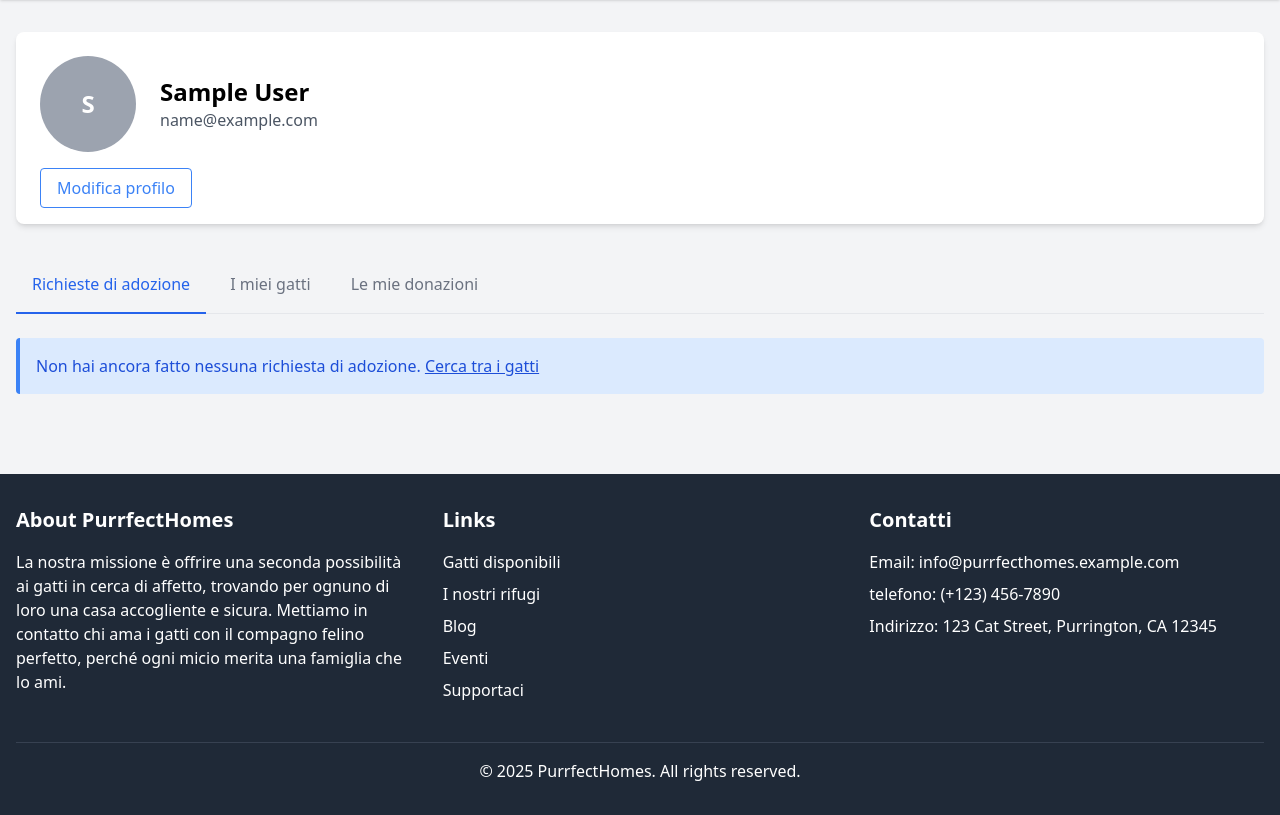
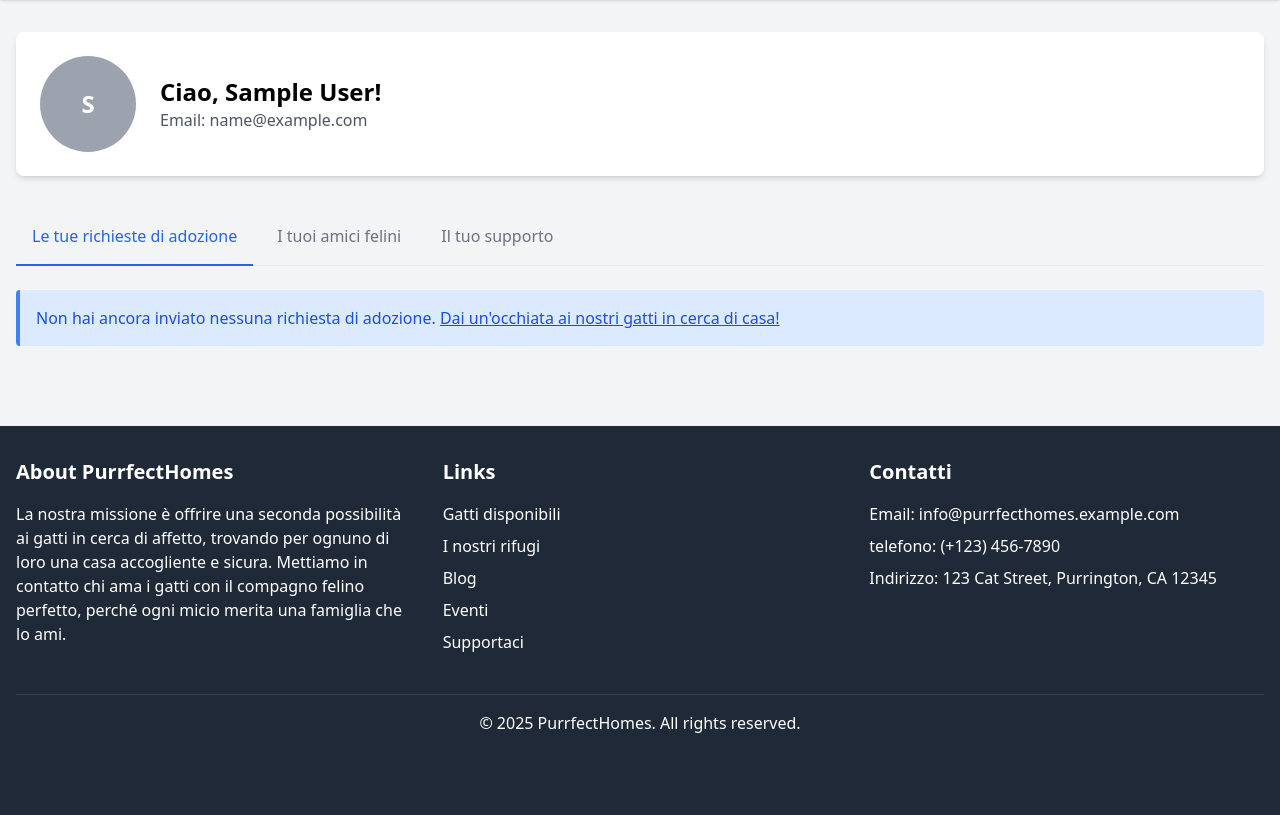
Before and after one commit to Alle-marchio/catadoption, a Django app: page /profile/ in a window 1280 px wide. Shown: the part 72-887 px from the top of the page. After the commit the page ends 805 px from the top, so only its background shows below. Run offline with Django 4.2, Linux system fonts and the light colour scheme; the visitor is signed in with stand-in values (Sample User, id 1); data that the repository does not hold is empty; some libraries are stand-ins or nearby versions.

Commit message:
redesign user_profile.html.

```diff
--- a/templates/registration/user_profile.html
+++ b/templates/registration/user_profile.html
@@ -1,10 +1,9 @@
 {% extends "base.html" %}
 
-{% block title %}User Profile{% endblock %}
+{% block title %}Il mio profilo{% endblock %}
 
 {% block content %}
 <div class="container mx-auto px-4 py-8">
-    <!-- User Information Section -->
     <div class="mb-8">
         <div class="bg-white rounded-lg shadow-md">
             <div class="p-6">
@@ -17,48 +16,49 @@
                         </div>
                     {% endif %}
                     <div class="ml-0 md:ml-6 mt-4 md:mt-0 text-center md:text-left">
-                        <h1 class="text-2xl font-bold">{{ user.get_full_name|default:user.username }}</h1>
-                        <p class="text-gray-600">{{ user.email }}</p>
-                        <p class="text-gray-600">{{ user.phone }}</p>
+                        <h1 class="text-2xl font-bold">Ciao, {{ user.get_full_name|default:user.username }}!</h1>
+                        <p class="text-gray-600">Email: {{ user.email }}</p>
+                        {% if user.phone %}
+                            <p class="text-gray-600">Telefono: {{ user.phone }}</p>
+                        {% endif %}
                     </div>
                 </div>
+            {% comment %}
                 <div class="mt-6">
-                    <a href="#" class="px-4 py-2 border border-blue-500 text-blue-500 rounded hover:bg-blue-500 hover:text-white transition-colors">Modifica profilo</a>
+                    <a href="#" class="px-4 py-2 border border-blue-500 text-blue-500 rounded hover:bg-blue-500 hover:text-white transition-colors">Modifica i tuoi dati</a>
                 </div>
+            {% endcomment %}
             </div>
         </div>
     </div>
 
-    <!-- Tabs Navigation -->
     <div class="mb-6 border-b border-gray-200">
         <ul class="flex flex-wrap -mb-px" id="profileTabs" role="tablist">
             <li class="mr-2">
                 <button class="inline-block py-4 px-4 text-blue-600 border-b-2 border-blue-600 rounded-t-lg active"
                        id="adoption-requests-tab" data-tabs-target="#adoption-requests" type="button" role="tab"
                        aria-controls="adoption-requests" aria-selected="true">
-                    Richieste di adozione
+                    Le tue richieste di adozione
                 </button>
             </li>
             <li class="mr-2">
                 <button class="inline-block py-4 px-4 text-gray-500 hover:text-gray-600 hover:border-gray-300 border-b-2 border-transparent rounded-t-lg"
                        id="adopted-cats-tab" data-tabs-target="#adopted-cats" type="button" role="tab"
                        aria-controls="adopted-cats" aria-selected="false">
-                    I miei gatti
+                    I tuoi amici felini
                 </button>
             </li>
             <li class="mr-2">
                 <button class="inline-block py-4 px-4 text-gray-500 hover:text-gray-600 hover:border-gray-300 border-b-2 border-transparent rounded-t-lg"
                        id="donations-tab" data-tabs-target="#donations" type="button" role="tab"
                        aria-controls="donations" aria-selected="false">
-                    Le mie donazioni
+                    Il tuo supporto
                 </button>
             </li>
         </ul>
     </div>
 
-    <!-- Tab Content -->
     <div id="tabContent">
-        <!-- Adoption Requests Tab -->
         <div class="block" id="adoption-requests" role="tabpanel" aria-labelledby="adoption-requests-tab">
             {% if adoption_requests %}
                 <div class="grid grid-cols-1 md:grid-cols-2 gap-6">
@@ -74,11 +74,11 @@
                                     {% elif request.status == 'rejected' %}bg-white text-red-700
                                     {% else %}bg-gray-800 text-white{% endif %}">
                                     {% if request.status == 'pending' %}
-                                        riservato
+                                        In attesa di risposta
                                     {% elif request.status == 'approved' %}
-                                        Approvata
+                                        Richiesta approvata!
                                     {% else %}
-                                        Rifiutata
+                                        Richiesta non approvata
                                     {% endif %}
                                 </span>
                             </div>
@@ -89,17 +89,17 @@
                                             <img src="{{ request.cat.photos.first.image.url }}" alt="{{ request.cat.name }}" class="w-full h-32 object-cover rounded">
                                         {% else %}
                                             <div class="w-full h-32 bg-gray-200 rounded flex items-center justify-center">
-                                                <span class="text-gray-500">No photo</span>
+                                                <span class="text-gray-500">Nessuna foto</span>
                                             </div>
                                         {% endif %}
                                     </div>
                                     <div class="w-full md:w-2/3 md:pl-4">
-                                        <p class="mb-2"><span class="font-semibold">Data richiesta:</span> {{ request.request_date|date:"d/m/Y" }}</p>
-                                        <p class="mb-2"><span class="font-semibold">Motivazione:</span> {{ request.reason|truncatechars:100 }}</p>
+                                        <p class="mb-2"><span class="font-semibold">Richiesta inviata il:</span> {{ request.request_date|date:"d/m/Y" }}</p>
+                                        <p class="mb-2"><span class="font-semibold">La tua motivazione:</span> {{ request.reason|truncatechars:100 }}</p>
                                         {% if request.notes %}
-                                            <p class="mb-2"><span class="font-semibold">Note:</span> {{ request.notes|truncatechars:100 }}</p>
+                                            <p class="mb-2"><span class="font-semibold">Note dello staff:</span> {{ request.notes|truncatechars:100 }}</p>
                                         {% endif %}
-                                        <a href="{% url 'cat-detail' request.cat.id %}" class="mt-2 inline-block px-3 py-1 text-sm bg-blue-500 text-white rounded hover:bg-blue-600 transition-colors">Vedi gatto</a>
+                                        <a href="{% url 'cat-detail' request.cat.id %}" class="mt-2 inline-block px-3 py-1 text-sm bg-blue-500 text-white rounded hover:bg-blue-600 transition-colors">Scopri di più su {{ request.cat.name }}</a>
                                     </div>
                                 </div>
                             </div>
@@ -108,13 +108,12 @@
                 </div>
             {% else %}
                 <div class="bg-blue-100 border-l-4 border-blue-500 text-blue-700 p-4 rounded">
-                    Non hai ancora fatto nessuna richiesta di adozione.
-                    <a href="{% url 'cat-list' %}" class="font-medium underline">Cerca tra i gatti</a>
+                    Non hai ancora inviato nessuna richiesta di adozione.
+                    <a href="{% url 'cat-list' %}" class="font-medium underline">Dai un'occhiata ai nostri gatti in cerca di casa!</a>
                 </div>
             {% endif %}
         </div>
 
-        <!-- Adopted Cats Tab -->
         <div class="hidden" id="adopted-cats" role="tabpanel" aria-labelledby="adopted-cats-tab">
             {% if adopted_cats %}
                 <div class="grid grid-cols-1 md:grid-cols-2 lg:grid-cols-3 gap-6">
@@ -127,15 +126,15 @@
                                 <img src="{{ cat.photos.first.image.url }}" alt="{{ cat.name }}" class="w-full h-48 object-cover">
                             {% else %}
                                 <div class="w-full h-48 bg-gray-200 flex items-center justify-center">
-                                    <span class="text-gray-500">No photo</span>
+                                    <span class="text-gray-500">Nessuna foto</span>
                                 </div>
                             {% endif %}
                             <div class="p-4">
-                                <p class="mb-2"><span class="font-semibold">Age:</span> {{ cat.formatted_age }}</p>
-                                <p class="mb-2"><span class="font-semibold">Breed:</span> {{ cat.breed|default:"Mixed" }}</p>
-                                <p class="mb-2"><span class="font-semibold">Personality:</span> {{ cat.personality|truncatechars:50 }}</p>
+                                <p class="mb-2"><span class="font-semibold">Età:</span> {{ cat.formatted_age }}</p>
+                                <p class="mb-2"><span class="font-semibold">Razza:</span> {{ cat.breed|default:"Misto" }}</p>
+                                <p class="mb-2"><span class="font-semibold">Carattere:</span> {{ cat.personality|truncatechars:50 }}</p>
                                 <div class="mt-4">
-                                    <a href="{% url 'cat-detail' cat.id %}" class="px-3 py-1 text-sm border border-blue-500 text-blue-500 rounded hover:bg-blue-500 hover:text-white transition-colors">View Details</a>
+                                    <a href="{% url 'cat-detail' cat.id %}" class="px-3 py-1 text-sm border border-blue-500 text-blue-500 rounded hover:bg-blue-500 hover:text-white transition-colors">Guarda i dettagli</a>
                                 </div>
                             </div>
                         </div>
@@ -143,24 +142,23 @@
                 </div>
             {% else %}
                 <div class="bg-blue-100 border-l-4 border-blue-500 text-blue-700 p-4 rounded">
-                    You haven't adopted any cats yet.
-                    <a href="{% url 'cat-list' %}" class="font-medium underline">Browse our cats</a>
+                    Non hai ancora adottato nessun gatto.
+                    <a href="{% url 'cat-list' %}" class="font-medium underline">Scopri i nostri adorabili mici!</a>
                 </div>
             {% endif %}
         </div>
 
-        <!-- Donations Tab -->
         <div class="hidden" id="donations" role="tabpanel" aria-labelledby="donations-tab">
             {% if donations %}
                 <div class="overflow-x-auto">
                     <table class="min-w-full bg-white">
                         <thead class="bg-gray-100">
                             <tr>
-                                <th class="py-3 px-4 text-left">Date</th>
-                                <th class="py-3 px-4 text-left">Type</th>
-                                <th class="py-3 px-4 text-left">Shelter</th>
-                                <th class="py-3 px-4 text-left">Amount/Description</th>
-                                <th class="py-3 px-4 text-left">Message</th>
+                                <th class="py-3 px-4 text-left">Data</th>
+                                <th class="py-3 px-4 text-left">Tipo</th>
+                                <th class="py-3 px-4 text-left">Associazione</th>
+                                <th class="py-3 px-4 text-left">Importo/Descrizione</th>
+                                <th class="py-3 px-4 text-left">Messaggio</th>
                             </tr>
                         </thead>
                         <tbody>
@@ -169,13 +167,13 @@
                                     <td class="py-3 px-4">{{ donation.date|date:"d/m/Y" }}</td>
                                     <td class="py-3 px-4">
                                         {% if donation.donation_type == 'money' %}
-                                            <span class="px-2 py-1 text-xs rounded-full bg-green-100 text-green-800">Money</span>
+                                            <span class="px-2 py-1 text-xs rounded-full bg-green-100 text-green-800">Denaro</span>
                                         {% elif donation.donation_type == 'food' %}
-                                            <span class="px-2 py-1 text-xs rounded-full bg-blue-100 text-blue-800">Food</span>
+                                            <span class="px-2 py-1 text-xs rounded-full bg-blue-100 text-blue-800">Cibo</span>
                                         {% elif donation.donation_type == 'supplies' %}
-                                            <span class="px-2 py-1 text-xs rounded-full bg-yellow-100 text-yellow-800">Supplies</span>
+                                            <span class="px-2 py-1 text-xs rounded-full bg-yellow-100 text-yellow-800">Materiali</span>
                                         {% else %}
-                                            <span class="px-2 py-1 text-xs rounded-full bg-purple-100 text-purple-800">Other</span>
+                                            <span class="px-2 py-1 text-xs rounded-full bg-purple-100 text-purple-800">Altro</span>
                                         {% endif %}
                                     </td>
                                     <td class="py-3 px-4">{{ donation.shelter.name }}</td>
@@ -193,12 +191,12 @@
                     </table>
                 </div>
                 <div class="mt-6">
-                    <a href="{% url 'donation-create' %}" class="px-4 py-2 bg-blue-500 text-white rounded hover:bg-blue-600 transition-colors">Make Another Donation</a>
+                    <a href="{% url 'donation-create' %}" class="px-4 py-2 bg-blue-500 text-white rounded hover:bg-blue-600 transition-colors">Fai un'altra donazione</a>
                 </div>
             {% else %}
                 <div class="bg-blue-100 border-l-4 border-blue-500 text-blue-700 p-4 rounded">
-                    You haven't made any donations yet.
-                    <a href="{% url 'donation-create' %}" class="font-medium underline">Make a donation</a>
+                    Non hai ancora effettuato donazioni.
+                    <a href="{% url 'donation-create' %}" class="font-medium underline">Sostieni i nostri amici a quattro zampe!</a>
                 </div>
             {% endif %}
         </div>
@@ -208,47 +206,47 @@
 
 {% block extra_js %}
 <script>
-    // Tab functionality
+    // Funzionalità delle tab
     document.addEventListener('DOMContentLoaded', function() {
         const tabButtons = document.querySelectorAll('[data-tabs-target]');
         const tabContents = document.querySelectorAll('#tabContent > div');
 
-        // Check for hash in URL
+        // Verifica se c'è un hash nell'URL
         const hash = window.location.hash;
         if (hash) {
             const targetTab = document.querySelector(`[data-tabs-target="${hash}"]`);
-            if (targetTab) activateTab(targetTab);
+            if (targetTab) attivaTab(targetTab);
         }
 
         tabButtons.forEach(button => {
             button.addEventListener('click', () => {
-                activateTab(button);
-                // Update URL hash
+                attivaTab(button);
+                // Aggiorna l'hash nell'URL
                 const targetId = button.getAttribute('data-tabs-target');
                 window.location.hash = targetId;
             });
         });
 
-        function activateTab(clickedButton) {
-            // Deactivate all tabs
+        function attivaTab(clickedButton) {
+            // Disattiva tutte le tab
             tabButtons.forEach(btn => {
                 btn.classList.remove('text-blue-600', 'border-blue-600');
                 btn.classList.add('text-gray-500', 'border-transparent');
                 btn.setAttribute('aria-selected', 'false');
             });
 
-            // Hide all content
+            // Nascondi tutti i contenuti
             tabContents.forEach(content => {
                 content.classList.add('hidden');
                 content.classList.remove('block');
             });
 
-            // Activate clicked tab
+            // Attiva la tab cliccata
             clickedButton.classList.remove('text-gray-500', 'border-transparent');
             clickedButton.classList.add('text-blue-600', 'border-blue-600');
             clickedButton.setAttribute('aria-selected', 'true');
 
-            // Show corresponding content
+            // Mostra il contenuto corrispondente
             const target = document.querySelector(clickedButton.getAttribute('data-tabs-target'));
             target.classList.remove('hidden');
             target.classList.add('block');
```
